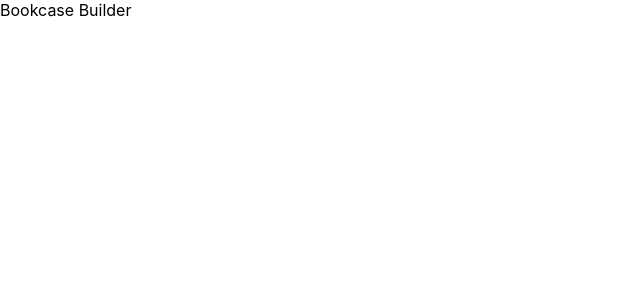
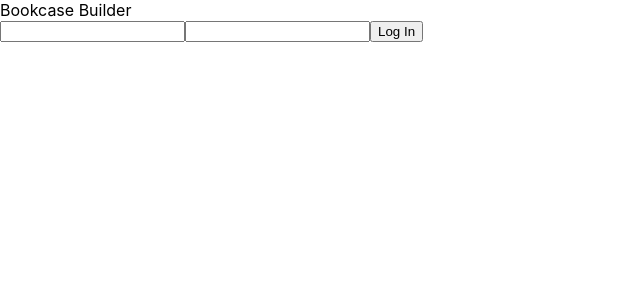
Before and after one commit to RachelWyatt/bookcase-client, a React (Create React App) app: page / in a window 1280 px wide. Shown: the top 300 px of the page, without its empty margins (0-640 px from the left). Built offline with nearby package versions, Linux system fonts and the light colour scheme.

Commit message:
WIP login functionality, needs debugging

```diff
--- a/src/App.js
+++ b/src/App.js
@@ -1,9 +1,11 @@
 import React from 'react';
+import Login from './components/Login.js'
 
 function App() {
   return (
     <div className="App">
       Bookcase Builder
+      <Login />
     </div>
   );
 }
--- a/src/actions/login.js
+++ b/src/actions/loginForm.js
@@ -1,4 +1,4 @@
-export const updateLogin = formData => {
+export const updateLoginForm = (formData) => {
     return {
         type: "UPDATE_LOGIN_FORM",
         formData
--- a/src/components/Login.js
+++ b/src/components/Login.js
@@ -0,0 +1,30 @@
+import React from 'react'
+import { connect } from 'react-redux'
+import { updateLoginForm } from '../actions/loginForm.js'
+
+const Login = ( loginFormData, login, updateLoginForm) => {
+    const handleInputChange = event => {
+        const { name, value } = event.target
+        const updatedFormInfo = {
+            ...loginFormData,
+            [name]: value
+        }
+        updateLoginForm(updatedFormInfo)
+    }
+
+    return (
+        <form onSubmit={undefined}>
+            <input value={loginFormData.email} name="email" type="text" onChange={handleInputChange} />
+            <input value={loginFormData.password} name="password" type="text" onChange={handleInputChange} />
+            <input type="submit"  value="Log In" />
+        </form>
+    )
+}
+
+const mapStateToProps = state => {
+    return {
+        loginFormData: state.login
+    }
+}
+
+export default connect(mapStateToProps, { updateLoginForm })(Login)
--- a/src/reducers/login.js
+++ b/src/reducers/login.js
@@ -1,5 +1,5 @@
 const initialState ={
-    username: "",
+    email: "",
     password: ""
 }
 
```
